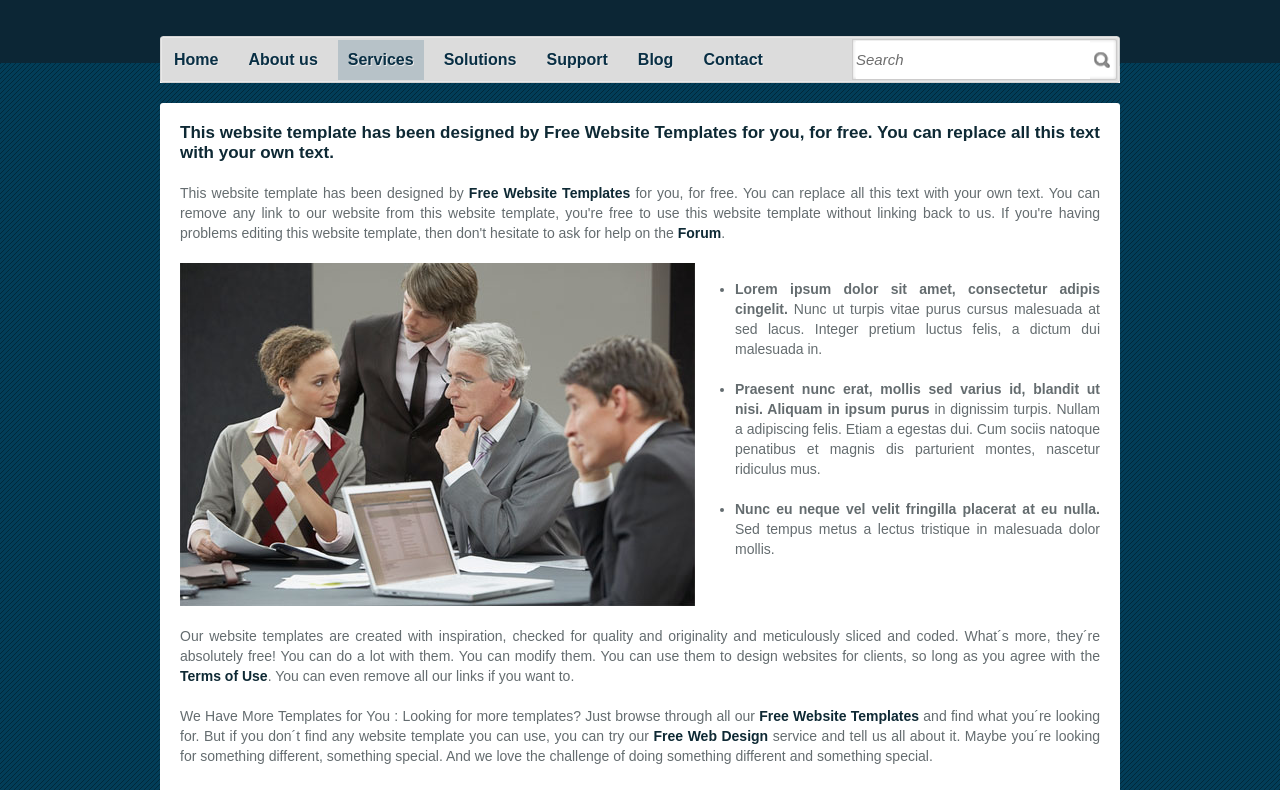
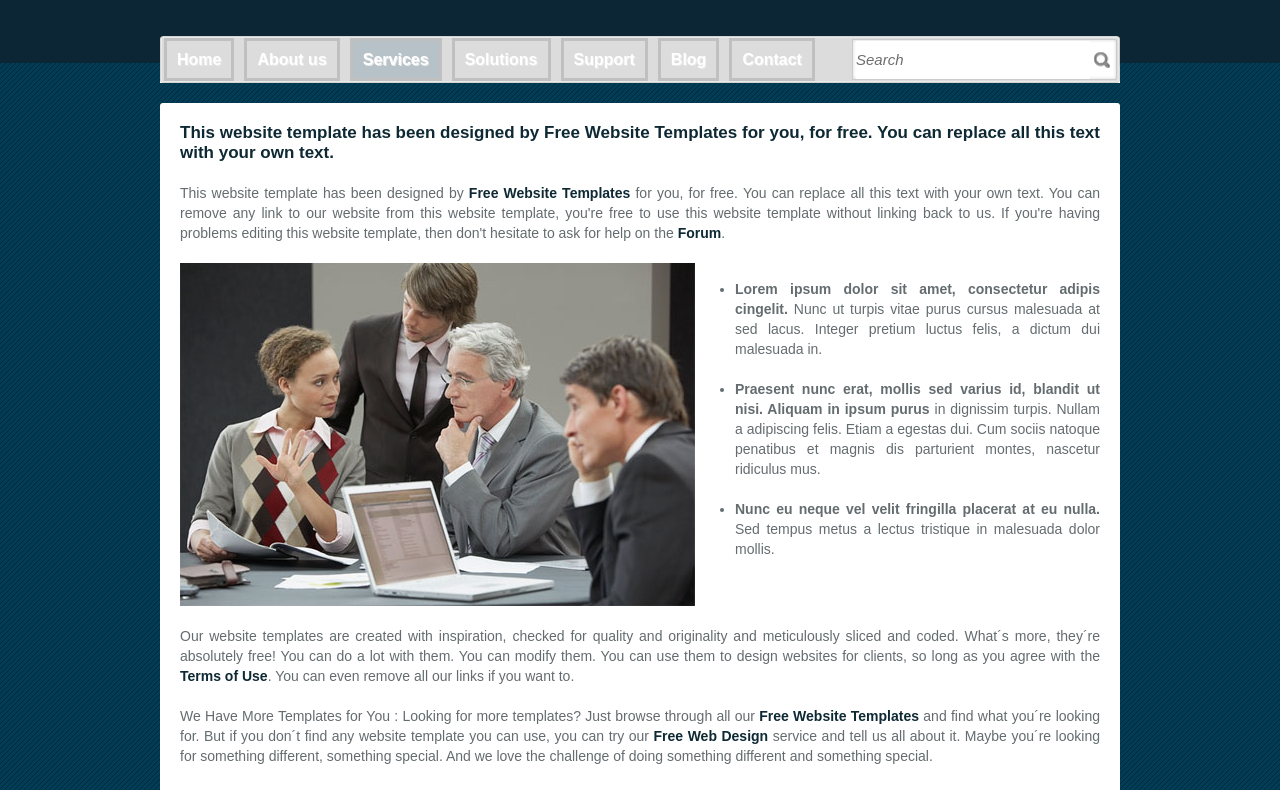
Before and after one commit to Gehanam/Web238_ProjectOne, a plain HTML site: page services.html in a window 1280 px wide. Shown: the part 116-906 px from the top of the page. Drawn offline with nearby package versions, Linux system fonts and the light colour scheme.

Commit message:
Update services.html

```diff
--- a/services.html
+++ b/services.html
@@ -93,7 +93,7 @@
 		</div>
 		<span class="footnote">&copy; Copyright &copy; 2011. All rights reserved</span>
 	</div> <!-- /#footer -->
-
+<script src="https://code.jquery.com/jquery-3.6.0.min.js"></script>
 <script>
 $(document).ready(function() {
     $('#navigation a').css({
```
